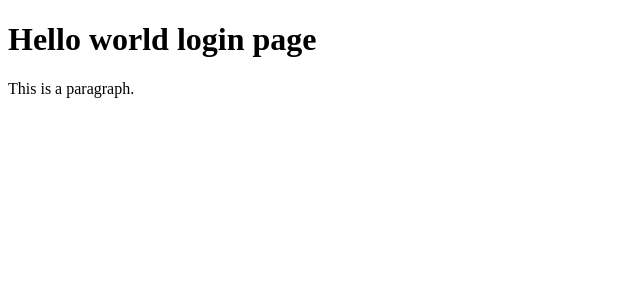
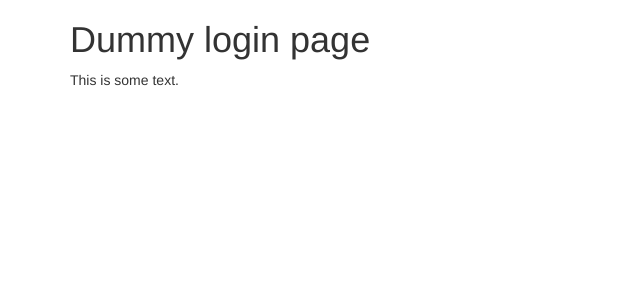
Before and after one commit to SunnyTam/factoryWindow, a Django app: template templates/login.html in a window 1280 px wide. Shown: the top 300 px of the page, without its empty margins (0-640 px from the left). Run offline with Django 3.2, Linux system fonts and the light colour scheme; the template is opened without the code that fills it, so the values that code supplies are empty; some libraries are stand-ins or nearby versions.

Commit message:
updated login page with bootstrap

```diff
--- a/templates/login.html
+++ b/templates/login.html
@@ -1,12 +1,19 @@
 <!DOCTYPE html>
-<html>
+<html lang="en">
 <head>
-<title>Page Title</title>
+  <title>Bootstrap Example</title>
+  <meta charset="utf-8">
+  <meta name="viewport" content="width=device-width, initial-scale=1">
+  <link rel="stylesheet" href="https://maxcdn.bootstrapcdn.com/bootstrap/3.3.7/css/bootstrap.min.css">
+  <script src="https://ajax.googleapis.com/ajax/libs/jquery/3.2.0/jquery.min.js"></script>
+  <script src="https://maxcdn.bootstrapcdn.com/bootstrap/3.3.7/js/bootstrap.min.js"></script>
 </head>
 <body>
 
-<h1>Hello world login page</h1>
-<p>This is a paragraph.</p>
+<div class="container">
+  <h1>Dummy login page</h1>
+  <p>This is some text.</p>
+</div>
 
 </body>
 </html>
```
